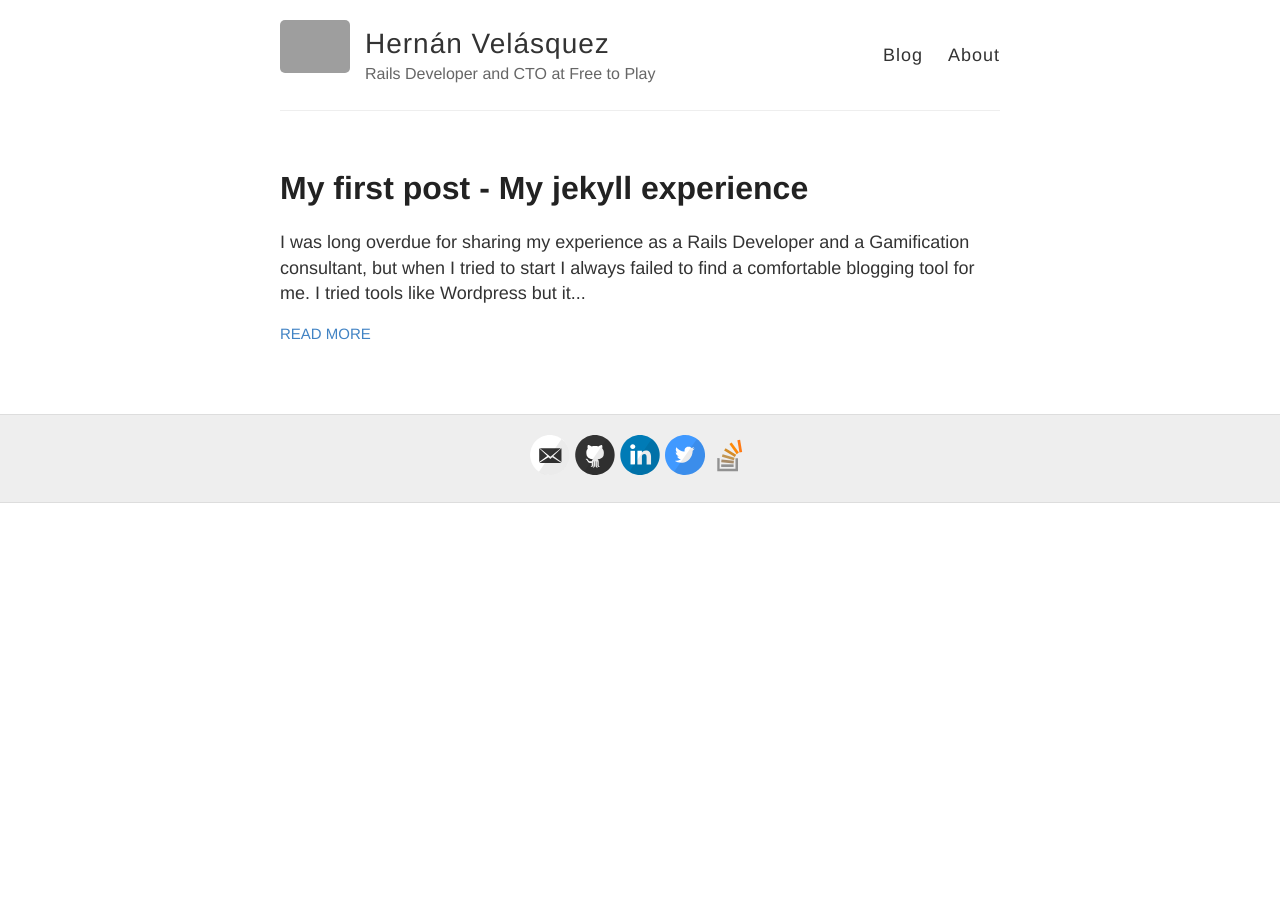
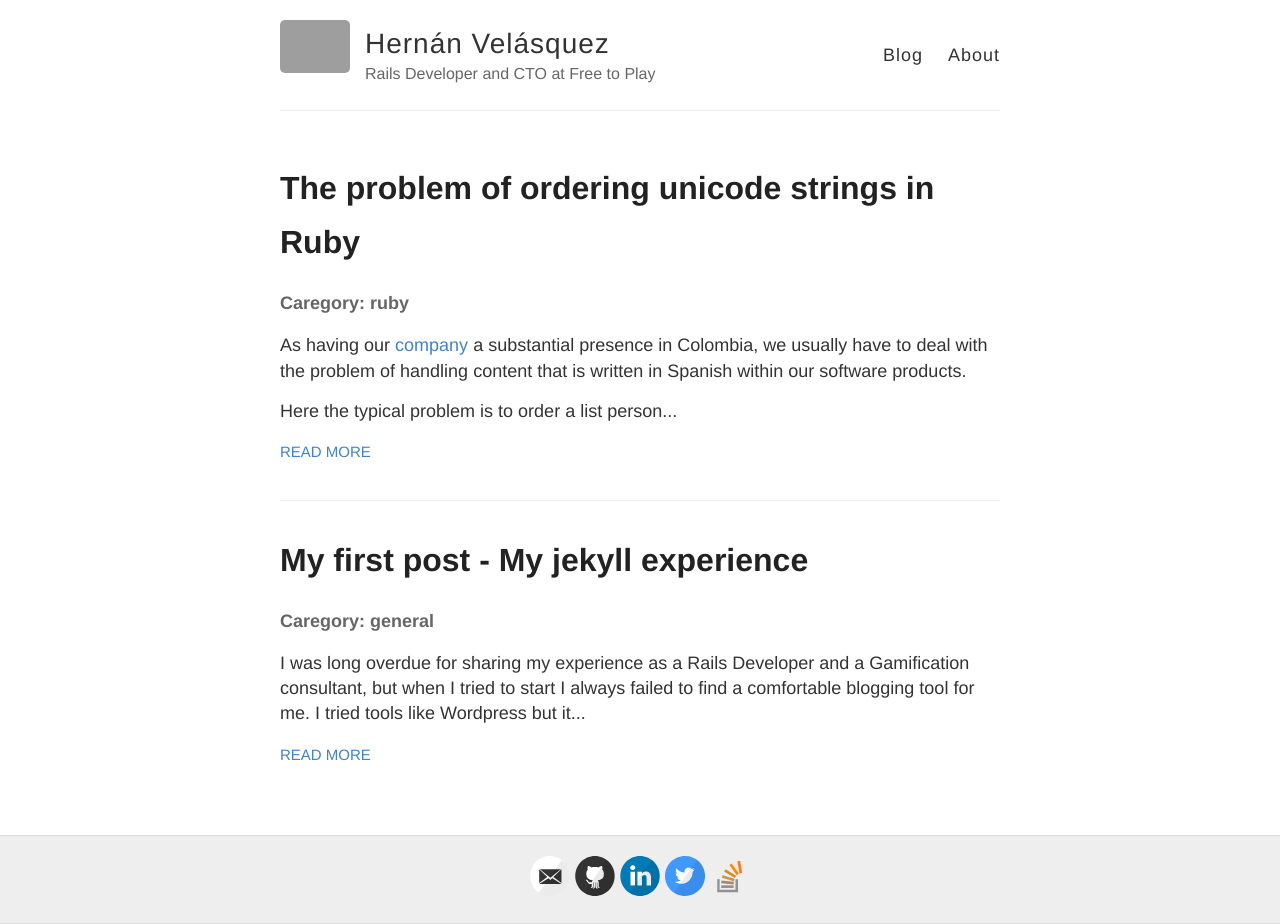
Before and after one commit to hernamvel/hernamvel.github.io, a Jekyll site: the page built from index.html, in a window 1280 px wide. Built offline with Jekyll 4.4.1, drawn with Linux system fonts in a browser that asks for light colours; before the commit the page ends 900 px from its top, so only the background shows below that; grey boxes are pictures that could not be loaded.

Commit message:
second post

```diff
--- a/_config.yml
+++ b/_config.yml
@@ -10,6 +10,8 @@ description: Rails Developer and CTO at Free to Play
 
 # URL of your avatar or profile pic (you could use your GitHub profile pic)
 avatar: https://media.licdn.com/media/p/2/005/009/3ba/325fbc8.jpg
+
+encoding: UTF-8
 
 #
 # Flags below are optional
--- a/_posts/2015-8-24-my-jekyll-experience.md
+++ b/_posts/2015-8-24-my-jekyll-experience.md
@@ -1,6 +1,7 @@
 ---
 layout: post
 title: My first post - My jekyll experience
+category: general
 ---
 
 I was long overdue for sharing my experience as a Rails Developer and a Gamification consultant, but when I tried to start I always failed
--- /dev/null
+++ b/_posts/2015-8-25-the-problem-of-ordering-unicode-strings-in-ruby.md
@@ -0,0 +1,45 @@
+---
+layout: post
+title: The problem of ordering unicode strings in Ruby
+category: ruby
+---
+
+As having our [company](http://f2p.co) a substantial presence in Colombia, we usually have to deal with the problem
+of handling content that is written in Spanish within our software products.
+
+Here the typical problem is to order a list person names, where some of them are spelled with funny characters
+like: &aacute;, &oacute; or &ntilde;.  For example:
+
+* Hern&aacute;n
+* Mar&iacute;a
+* &Aacute;lvaro
+* Andy
+
+For a spanish speaker, the proper result for ordering something like this:
+
+persons = ['&aacute;lvaro', 'alberto', 'andy']
+
+is:
+
+['alberto', '&aacute;lvaro', 'andy']
+
+But a standard ruby's persons.sort command will return:
+
+['alberto', 'andy', '&aacute;lvaro']
+
+That happens due the &aacute; unicode character. Fortunately, there are several solutions available in
+github for this problem. My solution is to use the 'sort_alphabetical' gem.  It's pretty simple:
+
+In your gemfile include:
+
+    gem 'sort_alphabetical'
+
+And insead of calling sort, use sort_alphabetical:
+
+persons.sort_alphabetical
+
+And you will have the correct answer:
+
+['alberto', '&aacute;lvaro', 'andy']
+
+Hope this helps :)
--- a/index.html
+++ b/index.html
@@ -7,7 +7,7 @@ layout: default
     <article class="post">
 
       <h1><a href="{{ site.baseurl }}{{ post.url }}">{{ post.title }}</a></h1>
-
+      <h4>Caregory: {{ post.category }}</h3>
       <div class="entry">
         {{ post.content | truncatewords:40}}
       </div>
```
